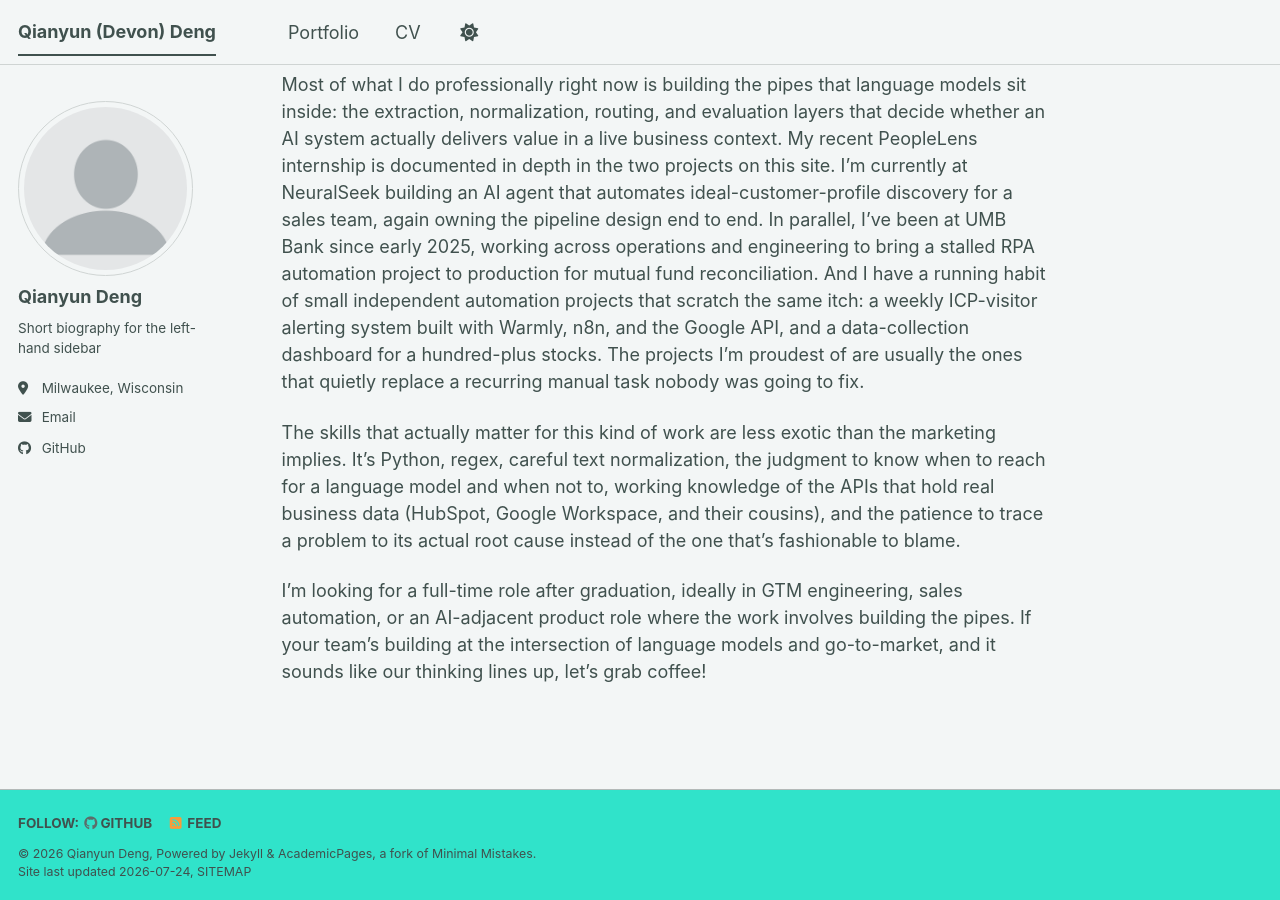
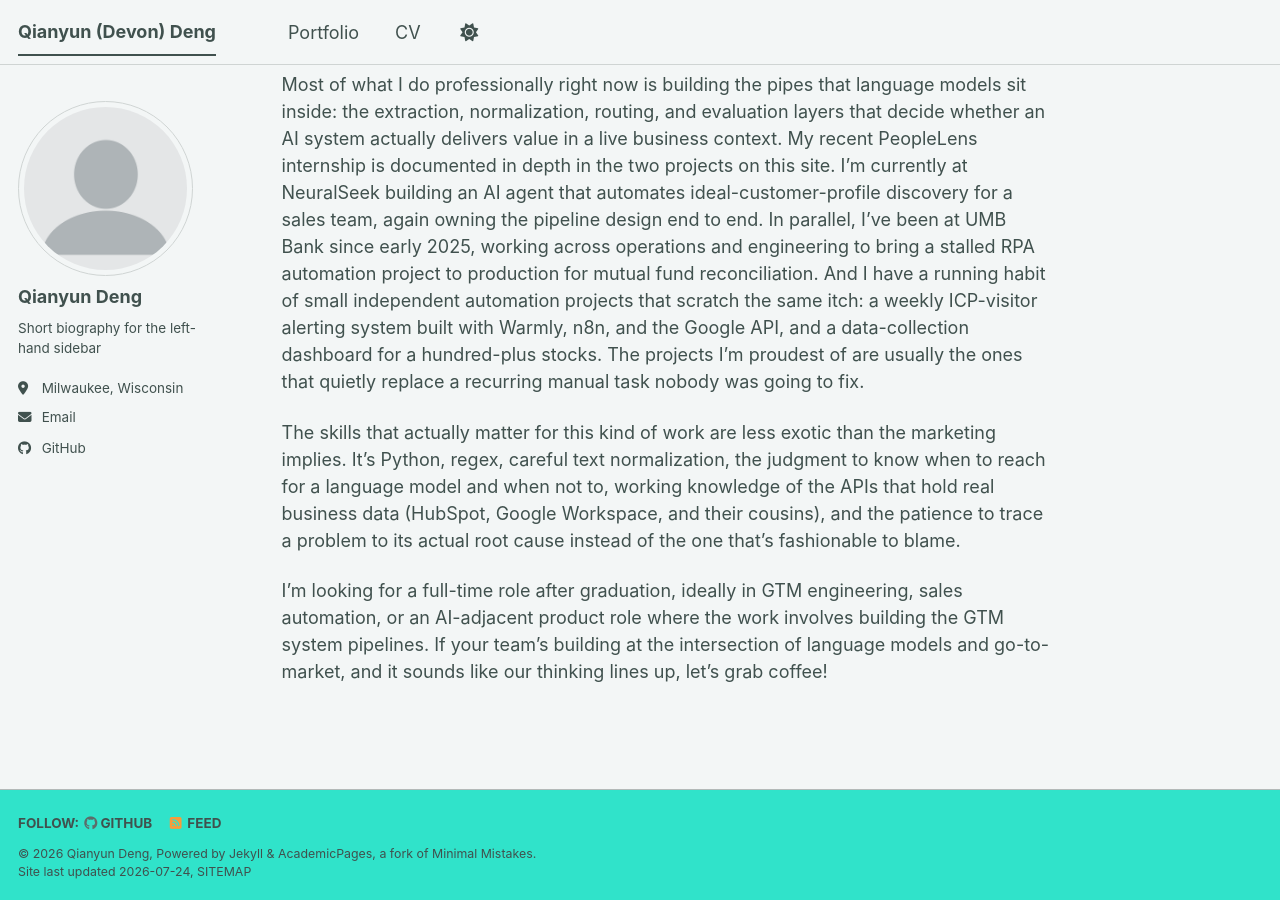
Before and after one commit to Dqy719/dqy719, a Jekyll site: the page built from _pages/about.md, in a window 1280 px wide and 900 px high, scrolled down 644 px. Built offline with Jekyll 4.4.1, drawn with Linux system fonts in a browser that asks for light colours; a style sheet for code colours, icons or effects is not loaded.

Commit message:
Update about.md

```diff
--- a/_pages/about.md
+++ b/_pages/about.md
@@ -23,5 +23,5 @@ The skills that actually matter for this kind of work are less exotic than the m
 
 
 
-I'm looking for a full-time role after graduation, ideally in GTM engineering, sales automation, or an AI-adjacent product role where the work involves building the pipes.
+I'm looking for a full-time role after graduation, ideally in GTM engineering, sales automation, or an AI-adjacent product role where the work involves building the GTM system pipelines.
 If your team's building at the intersection of language models and go-to-market, and it sounds like our thinking lines up, let's grab coffee!
```
